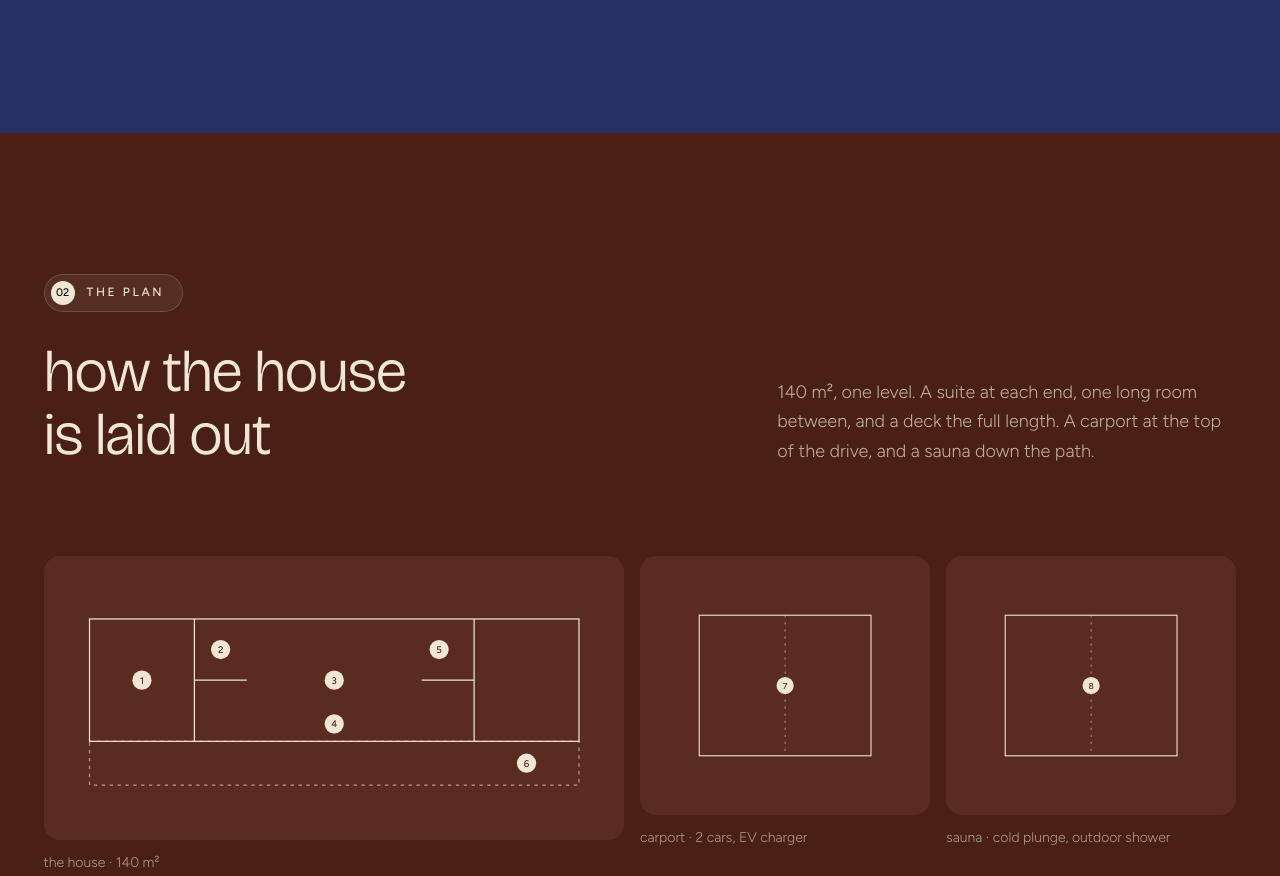
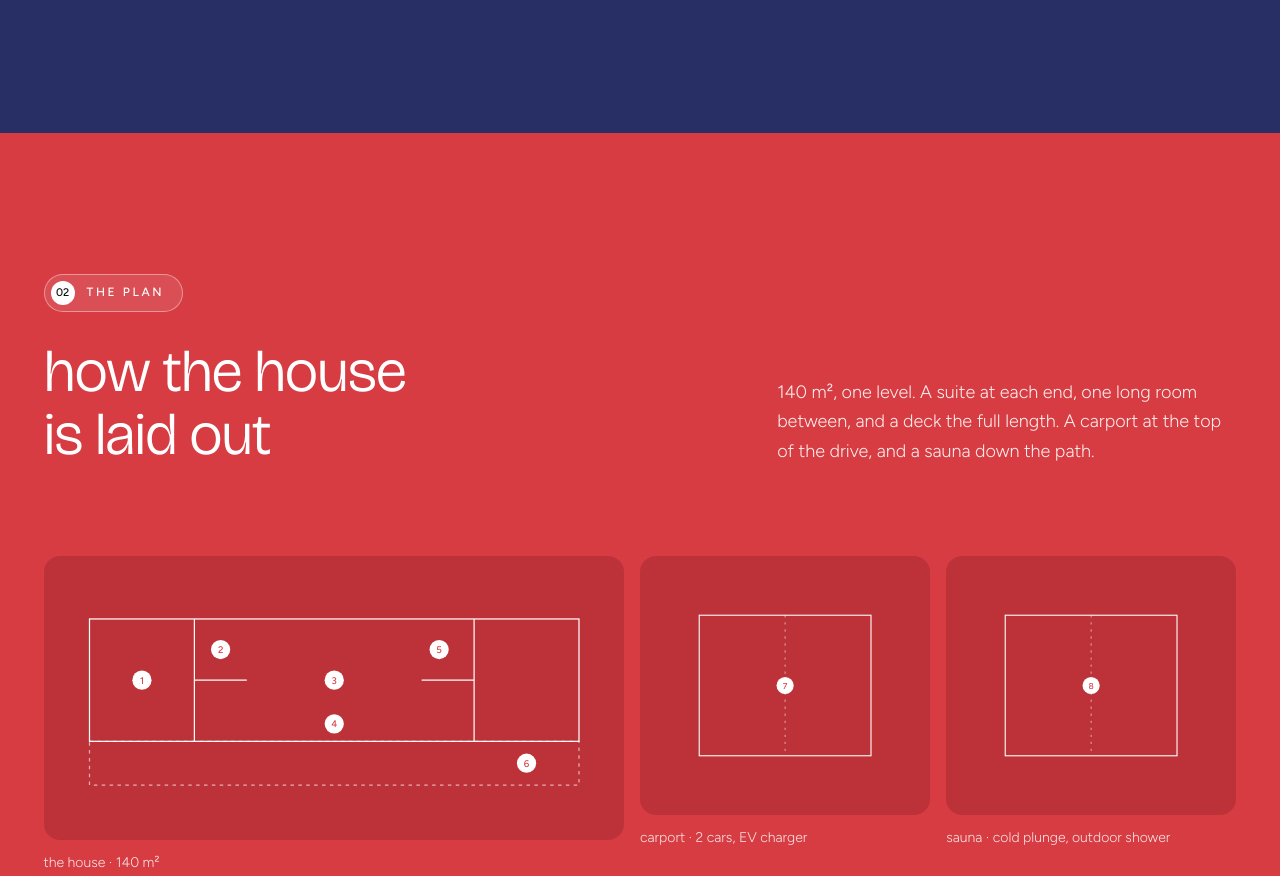
Before and after one commit to Design-Responsible/Sunono-Retreat_Beyondsite, an Astro site: page / in a window 1280 px wide. Shown: the part 1880-2756 px from the top of the page. Built offline with nearby package versions, Linux system fonts and the light colour scheme; Astro itself is replaced by a stand-in of ours.

Commit message:
Plan: brand red (#d63c42) ground; plan sheets and room cards a shade deeper
Co-Authored-By: Claude Opus 5.5 <noreply@anthropic.com>
Claude-Session: https://claude.ai/code/session_01Aj323yB7RvRLZnE4U1LVQF

```diff
--- a/src/components/Plan.astro
+++ b/src/components/Plan.astro
@@ -3,7 +3,7 @@ import { plan } from '../data/content';
 import SectionLabel from './SectionLabel.astro';
 import Icon from './Icon.astro';
 ---
-<section id="plan" class="section bg-rust plan">
+<section id="plan" class="section bg-red plan">
   <div class="wrap">
     <div class="head-row">
       <div class="section-head">
--- a/src/styles/global.css
+++ b/src/styles/global.css
@@ -88,7 +88,8 @@ p, h1, h2, h3 { margin: 0; font-weight: inherit; }
 /* Brand red ground: text goes white (brand rule), lines and glass in white */
 .bg-red { background: var(--red); color: #fff;
   --cream: #fff; --cream-bright: #fff; --cream-soft: rgb(255 255 255 / .9); --cream-muted: rgb(255 255 255 / .86);
-  --line: rgb(255 255 255 / .45); --glass: rgb(255 255 255 / .16); --glass-line: rgb(255 255 255 / .4); --card: rgb(255 255 255 / .1); }
+  --line: rgb(255 255 255 / .45); --glass: rgb(255 255 255 / .16); --glass-line: rgb(255 255 255 / .4); --card: rgb(255 255 255 / .1);
+  --rust: var(--red); --rust-deep: #bd3239; /* cards sit a shade deeper than the red */ }
 .bg-night { background: var(--night); }
 .bg-navy { background: var(--navy); }
 .section-head { display: flex; flex-direction: column; gap: 28px; }
```
